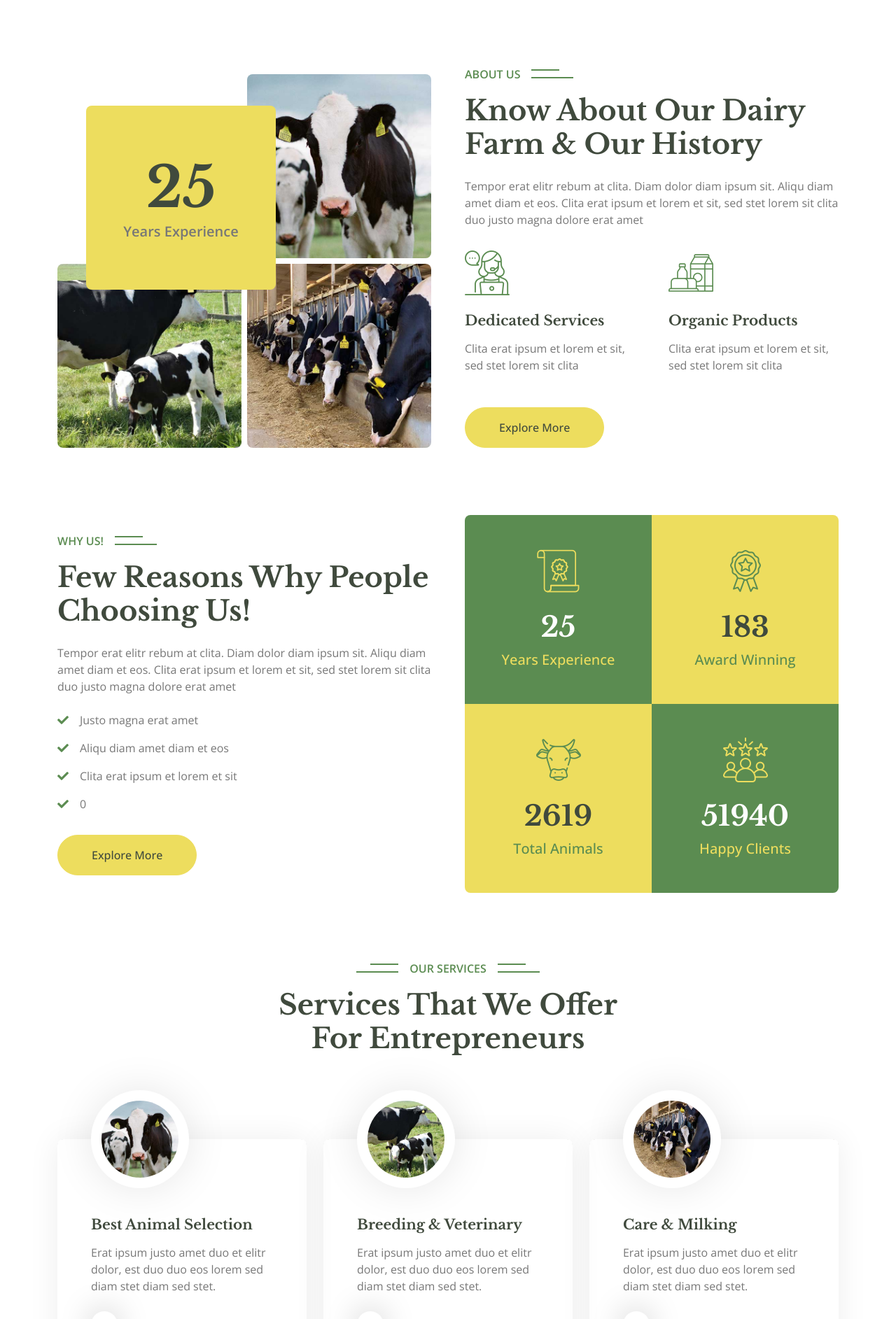
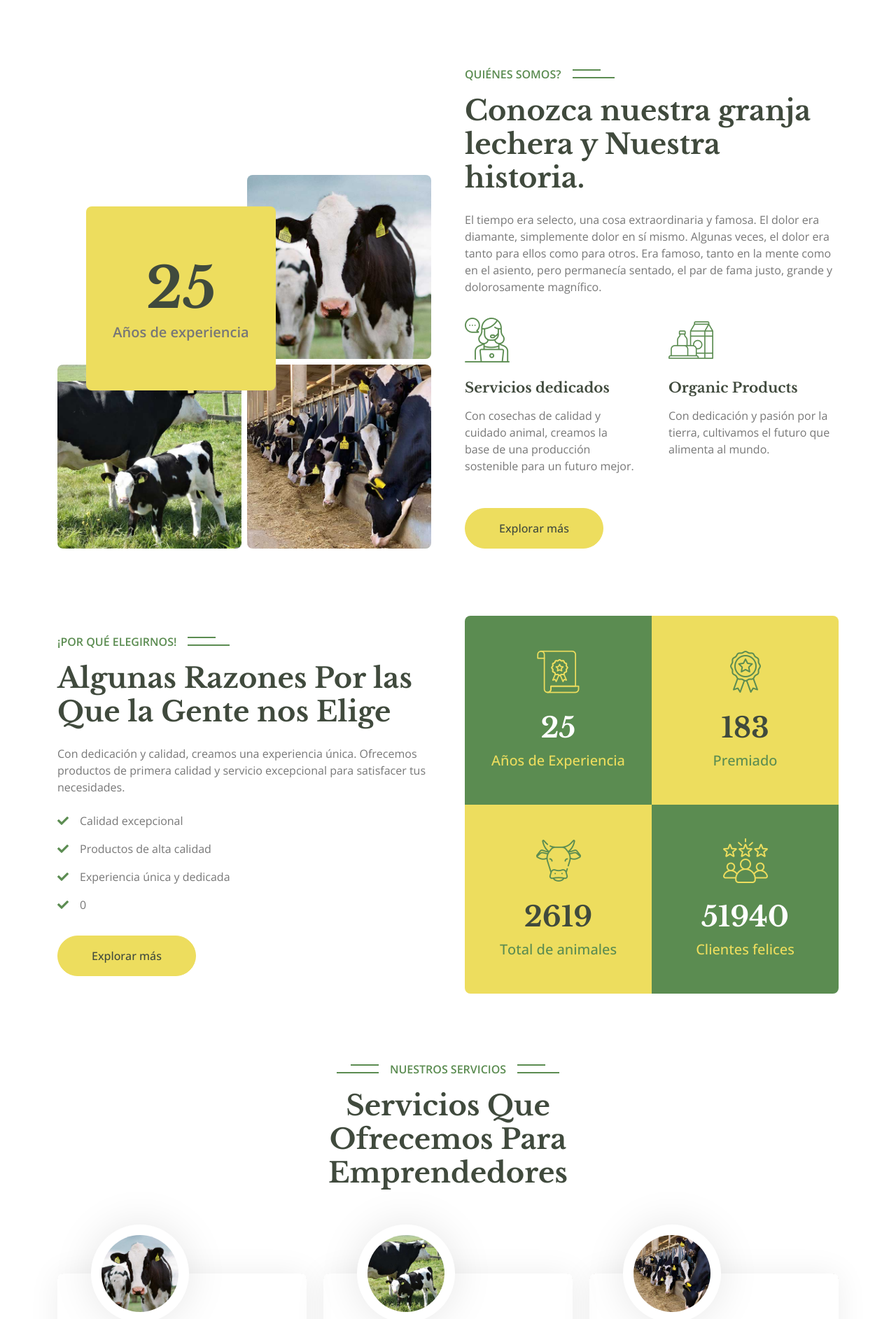
Before and after one commit to jefryne/proyectoAgro, a React (Vite) app: page / in a window 1280 px wide. Shown: the part 815-2700 px from the top of the page at 70% size. Built offline with nearby package versions, Linux system fonts and the light colour scheme.

Commit message:
parte fefi traducida

```diff
--- a/public/js/voz.js
+++ b/public/js/voz.js
@@ -11,9 +11,6 @@ if ('SpeechRecognition' in window || 'webkitSpeechRecognition' in window) {
     recognition.continuous = true; // Reconocimiento continuo
 
     let fullTranscript = ''; // Variable para almacenar la transcripción completa
-
-
-
 
     recognition.start();
 
--- a/src/Components/Header&Footer.jsx
+++ b/src/Components/Header&Footer.jsx
@@ -19,21 +19,20 @@ const link = [
         href: "/classification",
     },
 ];
-
 export function Nav() {
     return (
         <div>
             <nav className="navbar navbar-expand-lg bg-white navbar-light sticky-top px-4 px-lg-5">
                 <Link to="/" className="navbar-brand d-flex align-items-center">
-                    <h1 className="m-0">Milky</h1>
+                    <h1 className="m-0">Lechero</h1>
                 </Link>
                 <button className="navbar-toggler me-0" data-bs-toggle="collapse" data-bs-target="#navbarCollapse">
                     <span className="navbar-toggler-icon" />
                 </button>
                 <div className="collapse navbar-collapse" id="navbarCollapse">
                     <div className="navbar-nav ms-auto p-4 p-lg-0">
-                        {link.map((x,index) => (
-                            <Link key={index} className='nav-item nav-link' to={x.href}>{x.name}</Link>
+                        {link.map((link, index) => (
+                            <Link key={index} className='nav-item nav-link' to={link.href}>{link.name}</Link>
                         ))}
                     </div>
                     <div className="border-start ps-4 d-none d-lg-block">
@@ -56,8 +55,8 @@ export function Footer() {
                 <div className="container py-5">
                     <div className="row g-5">
                         <div className="col-lg-3 col-md-6">
-                            <h5 className="text-white mb-4">Our Office</h5>
-                            <p className="mb-2"><i className="fa fa-map-marker-alt me-3" />123 Street, New York, USA</p>
+                            <h5 className="text-white mb-4">Nuestra Oficina</h5>
+                            <p className="mb-2"><i className="fa fa-map-marker-alt me-3" />123 Calle, Nueva York, USA</p>
                             <p className="mb-2"><i className="fa fa-phone-alt me-3" />+012 345 67890</p>
                             <p className="mb-2"><i className="fa fa-envelope me-3" />info@example.com</p>
                             <div className="d-flex pt-3">
@@ -68,35 +67,33 @@ export function Footer() {
                             </div>
                         </div>
                         <div className="col-lg-3 col-md-6">
-                            <h5 className="text-white mb-4">Quick Links</h5>
-                            <button className="btn btn-link">About Us</button>
-                            <button className="btn btn-link">Contact Us</button>
-                            <button className="btn btn-link">Our Services</button>
-                            <button className="btn btn-link">Terms &amp; Condition</button>
-                            <button className="btn btn-link">Support</button>
+                            <h5 className="text-white mb-4">Enlaces Rápidos</h5>
+                            <button className="btn btn-link">Acerca de Nosotros</button>
+                            <button className="btn btn-link">Contáctanos</button>
+                            <button className="btn btn-link">Nuestros Servicios</button>
+                            <button className="btn btn-link">Términos y Condiciones</button>
+                            <button className="btn btn-link">Soporte</button>
                         </div>
                         <div className="col-lg-3 col-md-6">
-                            <h5 className="text-white mb-4">Business Hours</h5>
-                            <p className="mb-1">Monday - Friday</p>
+                            <h5 className="text-white mb-4">Horario de Atención</h5>
+                            <p className="mb-1">Lunes - Viernes</p>
                             <h6 className="text-light">09:00 am - 07:00 pm</h6>
-                            <p className="mb-1">Saturday</p>
+                            <p className="mb-1">Sábado</p>
                             <h6 className="text-light">09:00 am - 12:00 pm</h6>
-                            <p className="mb-1">Sunday</p>
-                            <h6 className="text-light">Closed</h6>
+                            <p className="mb-1">Domingo</p>
+                            <h6 className="text-light">Cerrado</h6>
                         </div>
                         <div className="col-lg-3 col-md-6">
-                            <h5 className="text-white mb-4">Newsletter</h5>
-                            <p ref={refInfo}>Dolor amet sit justo amet elitr clita ipsum elitr est.</p>
+                            <h5 className="text-white mb-4">Boletín Informativo</h5>
+                            <p ref={refInfo}>Lorem ipsum dolor sit amet, consectetur adipiscing elit.</p>
                             <div className="position-relative w-100">
-                                <input className="form-control bg-transparent w-100 py-3 ps-4 pe-5" onChange={pressed} type="text" placeholder="Your email" />
-                                <button type="button" className="btn btn-secondary py-2 position-absolute top-0 end-0 mt-2 me-2">SignUp</button>
+                                <input className="form-control bg-transparent w-100 py-3 ps-4 pe-5" onChange={pressed} type="text" placeholder="Tu email" />
+                                <button type="button" className="btn btn-secondary py-2 position-absolute top-0 end-0 mt-2 me-2">Suscribirse</button>
                             </div>
                         </div>
                     </div>
                 </div>
             </div>
-
-
         </>
     )
 }
--- a/src/Components/HomeComponents.jsx
+++ b/src/Components/HomeComponents.jsx
@@ -11,7 +11,7 @@ export function About() {
                                 <div className="col-6 position-relative wow fadeIn" data-wow-delay="0.7s">
                                     <div className="about-experience bg-secondary rounded">
                                         <h1 className="display-1 mb-0">25</h1>
-                                        <small className="fs-5 fw-bold">Years Experience</small>
+                                        <small className="fs-5 fw-bold">Años de experiencia</small>
                                     </div>
                                 </div>
                                 <div className="col-6 wow fadeIn" data-wow-delay="0.1s">
@@ -26,22 +26,22 @@ export function About() {
                             </div>
                         </div>
                         <div className="col-lg-6 wow fadeIn" data-wow-delay="0.5s">
-                            <p className="section-title bg-white text-start text-primary pe-3">About Us</p>
-                            <h1 className="mb-4">Know About Our Dairy Farm &amp; Our History</h1>
-                            <p className="mb-4">Tempor erat elitr rebum at clita. Diam dolor diam ipsum sit. Aliqu diam amet diam et eos. Clita erat ipsum et lorem et sit, sed stet lorem sit clita duo justo magna dolore erat amet</p>
+                            <p className="section-title bg-white text-start text-primary pe-3">Quiénes somos?</p>
+                            <h1 className="mb-4">Conozca nuestra granja lechera y Nuestra historia.</h1>
+                            <p className="mb-4">El tiempo era selecto, una cosa extraordinaria y famosa. El dolor era diamante, simplemente dolor en sí mismo. Algunas veces, el dolor era tanto para ellos como para otros. Era famoso, tanto en la mente como en el asiento, pero permanecía sentado, el par de fama justo, grande y dolorosamente magnífico.</p>
                             <div className="row g-5 pt-2 mb-5">
                                 <div className="col-sm-6">
                                     <img className="img-fluid mb-4" src="img/service.png"  />
-                                    <h5 className="mb-3">Dedicated Services</h5>
-                                    <span>Clita erat ipsum et lorem et sit, sed stet lorem sit clita</span>
+                                    <h5 className="mb-3">Servicios dedicados</h5>
+                                    <span>Con cosechas de calidad y cuidado animal, creamos la base de una producción sostenible para un futuro mejor.</span>
                                 </div>
                                 <div className="col-sm-6">
                                     <img className="img-fluid mb-4" src="img/product.png"  />
                                     <h5 className="mb-3">Organic Products</h5>
-                                    <span>Clita erat ipsum et lorem et sit, sed stet lorem sit clita</span>
+                                    <span>Con dedicación y pasión por la tierra, cultivamos el futuro que alimenta al mundo.</span>
                                 </div>
                             </div>
-                            <button className="btn btn-secondary rounded-pill py-3 px-5">Explore More</button>
+                            <button className="btn btn-secondary rounded-pill py-3 px-5">Explorar más</button>
                         </div>
                     </div>
                 </div>
@@ -62,9 +62,11 @@ export function Carousel() {
                                 <div className="container">
                                     <div className="row justify-content-start">
                                         <div className="col-lg-8 text-start">
-                                            <p className="fs-4 text-white">Welcome to our dairy farm</p>
-                                            <h1 className="display-1 text-white mb-5 animated slideInRight">The Farm of Dairy products</h1>
-                                            <button  className="btn btn-secondary rounded-pill py-3 px-5 animated slideInRight">Explore More</button>
+                                            <p className="fs-4 text-white">Bienvenido a nuestra granja lechera</p>
+                                            <h1 className="display-1 text-white mb-5 animated slideInRight">La Granja de Productos Lácteos</h1>
+                                            <button  className="btn btn-secondary rounded-pill py-3 px-5 animated slideInRight">Explorar Más</button>
+
+
                                         </div>
                                     </div>
                                 </div>
@@ -76,9 +78,9 @@ export function Carousel() {
                                 <div className="container">
                                     <div className="row justify-content-end">
                                         <div className="col-lg-8 text-end">
-                                            <p className="fs-4 text-white">Welcome to our dairy farm</p>
-                                            <h1 className="display-1 text-white mb-5 animated slideInRight">Best Organic Dairy Products</h1>
-                                            <button  className="btn btn-secondary rounded-pill py-3 px-5 animated slideInLeft">Explore More</button>
+                                            <p className="fs-4 text-white">Bienvenido a nuestra granja lechera</p>
+                                            <h1 className="display-1 text-white mb-5 animated slideInRight">Mejores Productos Lácteos Orgánicos</h1>
+                                            <button  className="btn btn-secondary rounded-pill py-3 px-5 animated slideInLeft">Explorar más</button>
                                         </div>
                                     </div>
                                 </div>
@@ -110,14 +112,15 @@ export function Features() {
                 <div className="container">
                     <div className="row g-5 align-items-center">
                         <div className="col-lg-6 wow fadeInUp" data-wow-delay="0.1s">
-                            <p className="section-title bg-white text-start text-primary pe-3">Why Us!</p>
-                            <h1 className="mb-4">Few Reasons Why People Choosing Us!</h1>
-                            <p className="mb-4">Tempor erat elitr rebum at clita. Diam dolor diam ipsum sit. Aliqu diam amet diam et eos. Clita erat ipsum et lorem et sit, sed stet lorem sit clita duo justo magna dolore erat amet</p>
-                            <p><i className="fa fa-check text-primary me-3" />Justo magna erat amet</p>
-                            <p><i className="fa fa-check text-primary me-3" />Aliqu diam amet diam et eos</p>
-                            <p><i className="fa fa-check text-primary me-3" />Clita erat ipsum et lorem et sit</p>
-                            <p><i className="fa fa-check text-primary me-3" />{clicked}</p>
-                            <button className="btn btn-secondary rounded-pill py-3 px-5 mt-3" onClick={click}>Explore More</button>
+                        <p className="section-title bg-white text-start text-primary pe-3">¡Por qué elegirnos!</p>
+                        <h1 className="mb-4">Algunas Razones Por las Que la Gente nos Elige</h1>
+                        <p className="mb-4">Con dedicación y calidad, creamos una experiencia única. Ofrecemos productos de primera calidad y servicio excepcional para satisfacer tus necesidades.</p>
+                        <p><i className="fa fa-check text-primary me-3" />Calidad excepcional</p>
+                        <p><i className="fa fa-check text-primary me-3" />Productos de alta calidad</p>
+                        <p><i className="fa fa-check text-primary me-3" />Experiencia única y dedicada</p>
+                        <p><i className="fa fa-check text-primary me-3" />{clicked}</p>
+                        <button className="btn btn-secondary rounded-pill py-3 px-5 mt-3" onClick={click}>Explorar más</button>
+
                         </div>
                         <div className="col-lg-6">
                             <div className="rounded overflow-hidden">
@@ -126,28 +129,28 @@ export function Features() {
                                         <div className="text-center bg-primary py-5 px-4">
                                             <img className="img-fluid mb-4" src="img/experience.png" />
                                             <h1 className="display-6 text-white" data-toggle="counter-up">25</h1>
-                                            <span className="fs-5 fw-semi-bold text-secondary">Years Experience</span>
+                                            <span className="fs-5 fw-semi-bold text-secondary">Años de Experiencia</span>
                                         </div>
                                     </div>
                                     <div className="col-sm-6 wow fadeIn" data-wow-delay="0.3s">
                                         <div className="text-center bg-secondary py-5 px-4">
                                             <img className="img-fluid mb-4" src="img/award.png" />
                                             <h1 className="display-6" data-toggle="counter-up">183</h1>
-                                            <span className="fs-5 fw-semi-bold text-primary">Award Winning</span>
+                                            <span className="fs-5 fw-semi-bold text-primary">Premiado</span>
                                         </div>
                                     </div>
                                     <div className="col-sm-6 wow fadeIn" data-wow-delay="0.5s">
                                         <div className="text-center bg-secondary py-5 px-4">
                                             <img className="img-fluid mb-4" src="img/animal.png" />
                                             <h1 className="display-6" data-toggle="counter-up">2619</h1>
-                                            <span className="fs-5 fw-semi-bold text-primary">Total Animals</span>
+                                            <span className="fs-5 fw-semi-bold text-primary">Total de animales</span>
                                         </div>
                                     </div>
                                     <div className="col-sm-6 wow fadeIn" data-wow-delay="0.7s">
                                         <div className="text-center bg-primary py-5 px-4">
                                             <img className="img-fluid mb-4" src="img/client.png" />
                                             <h1 className="display-6 text-white" data-toggle="counter-up">51940</h1>
-                                            <span className="fs-5 fw-semi-bold text-secondary">Happy Clients</span>
+                                            <span className="fs-5 fw-semi-bold text-secondary">Clientes felices</span>
                                         </div>
                                     </div>
                                 </div>
@@ -165,8 +168,8 @@ export function Service() {
         <div id="s_analisis" className="container-xxl py-5">
             <div className="container">
                 <div className="text-center mx-auto pb-4 wow fadeInUp" data-wow-delay="0.1s" style={{ maxWidth: 500 }}>
-                    <p className="section-title bg-white text-center text-primary px-3">Our Services</p>
-                    <h1 className="mb-5">Services That We Offer For Entrepreneurs</h1>
+                <p className="section-title bg-white text-center text-primary px-3">Nuestros Servicios</p>
+                <h1 className="mb-5">Servicios Que Ofrecemos Para Emprendedores</h1>
                 </div>
                 <div className="row gy-5 gx-4">
                     <div className="col-lg-4 col-md-6 pt-5 wow fadeInUp" data-wow-delay="0.1s">
@@ -178,8 +181,9 @@ export function Service() {
                                 <div className="service-icon">
                                     <img className="img-fluid rounded-circle" src="img/service-1.jpg"  />
                                 </div>
-                                <h5 className="mb-3">Best Animal Selection</h5>
-                                <p className="mb-4">Erat ipsum justo amet duo et elitr dolor, est duo duo eos lorem sed diam stet diam sed stet.</p>
+                                <h5 className="mb-3">Mejor Selección de Animales</h5>
+                                <p className="mb-4">Ofrecemos una selección cuidada de animales, con estándares de calidad elevados y compromiso con su bienestar.</p>
+
                                 <a className="btn btn-square rounded-circle" ><i className="bi bi-chevron-double-right" /></a>
                             </div>
                         </div>
@@ -193,8 +197,9 @@ export function Service() {
                                 <div className="service-icon">
                                     <img className="img-fluid rounded-circle" src="img/service-2.jpg"  />
                                 </div>
-                                <h5 className="mb-3">Breeding &amp; Veterinary</h5>
-                                <p className="mb-4">Erat ipsum justo amet duo et elitr dolor, est duo duo eos lorem sed diam stet diam sed stet.</p>
+                                <h5 className="mb-3">Reproducción y Veterinaria</h5>
+                                <p className="mb-4">Nos especializamos en servicios de reproducción y cuidado veterinario, brindando atención integral a los animales.</p>
+
                                 <a className="btn btn-square rounded-circle" ><i className="bi bi-chevron-double-right" /></a>
                             </div>
                         </div>
@@ -208,8 +213,9 @@ export function Service() {
                                 <div className="service-icon">
                                     <img className="img-fluid rounded-circle" src="img/service-3.jpg"  />
                                 </div>
-                                <h5 className="mb-3">Care &amp; Milking</h5>
-                                <p className="mb-4">Erat ipsum justo amet duo et elitr dolor, est duo duo eos lorem sed diam stet diam sed stet.</p>
+                                <h5 className="mb-3">Cuidado y Ordeño</h5>
+                                <p className="mb-4">Nos preocupamos por el bienestar de los animales y llevamos a cabo procesos de ordeño con estándares de calidad superiores.</p>
+
                                 <a className="btn btn-square rounded-circle" ><i className="bi bi-chevron-double-right" /></a>
                             </div>
                         </div>
```
Also changed, not shown: src/Components/TeamComponents.jsx (+7 -7 lines).
